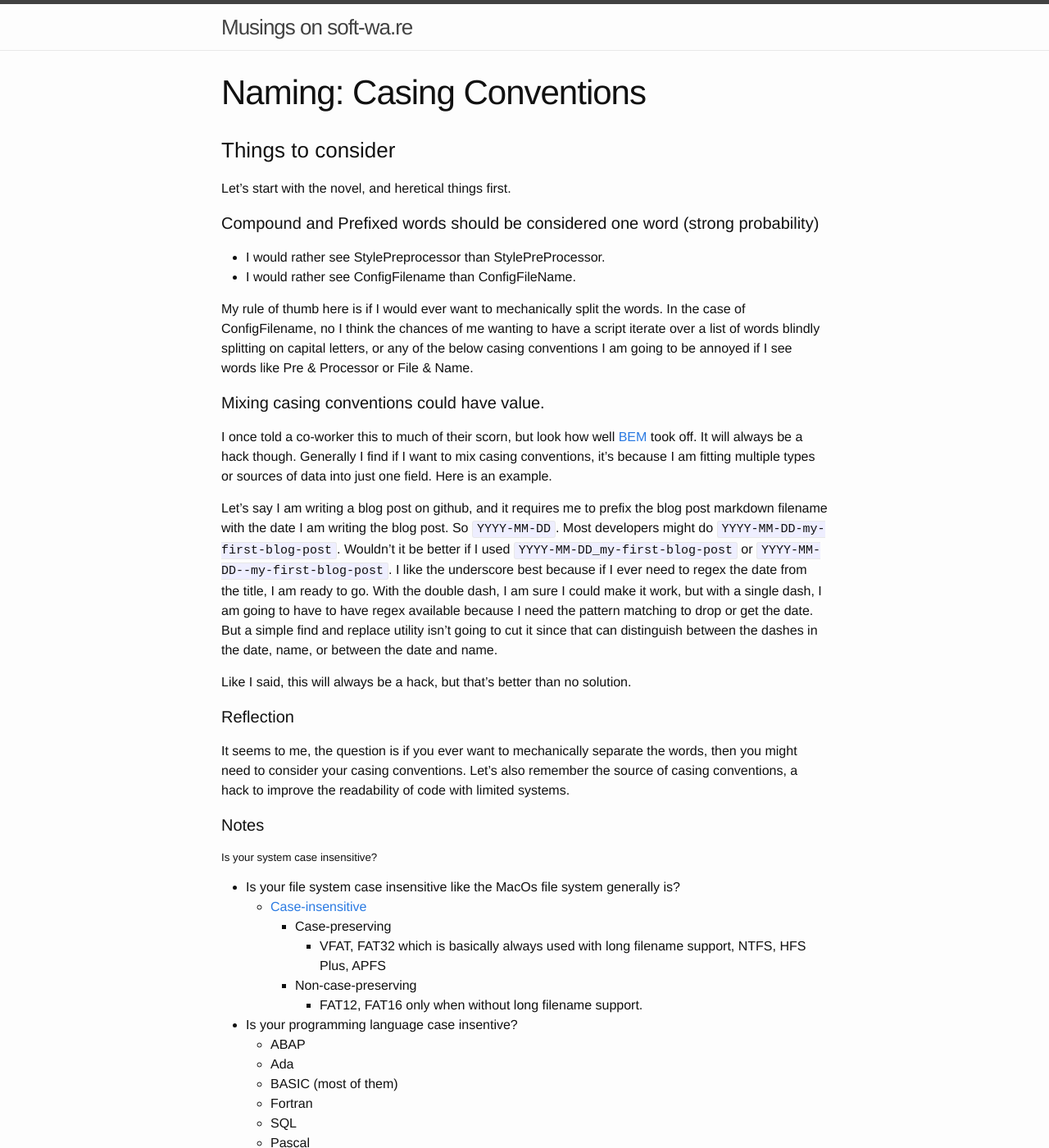
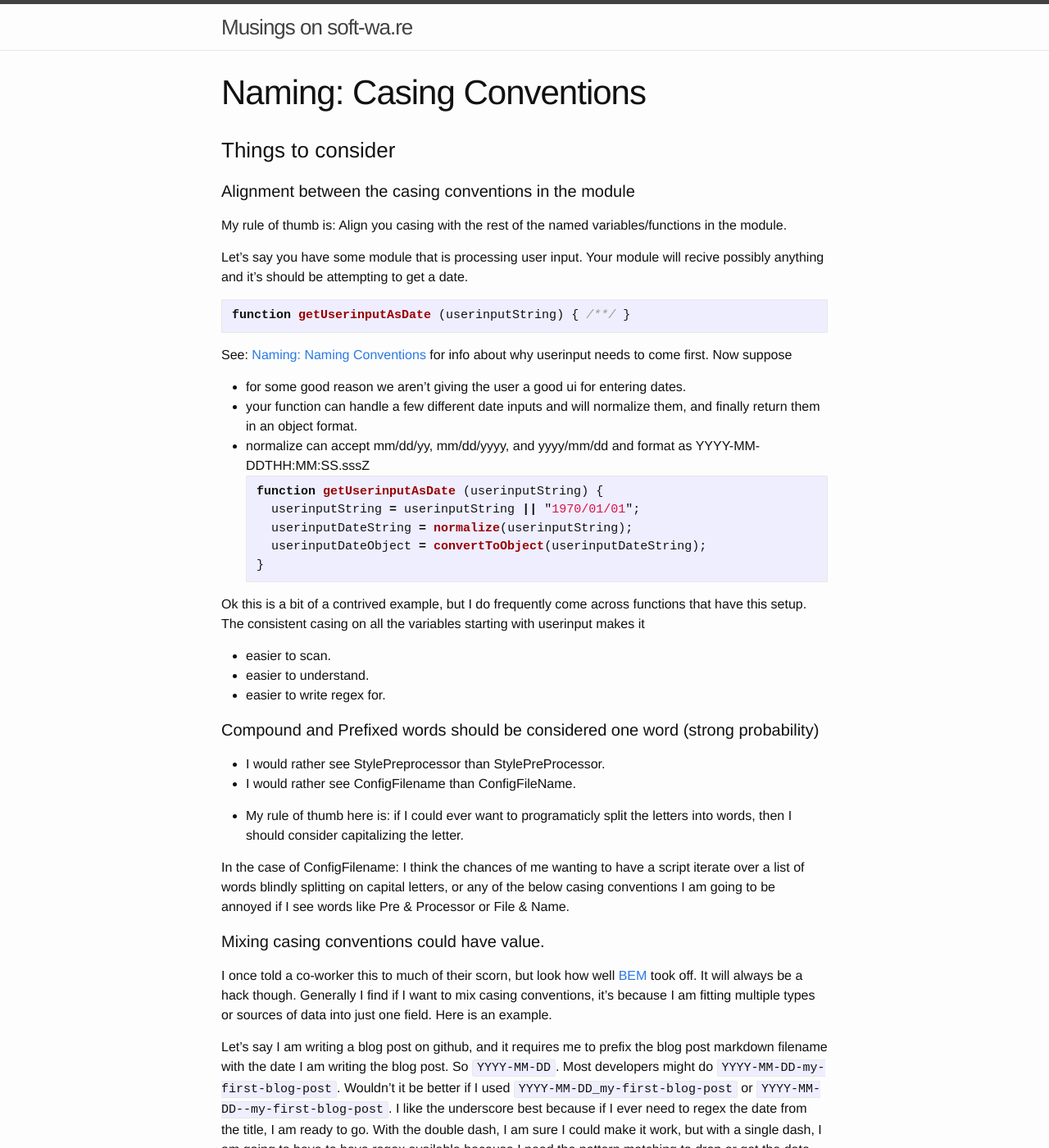
Before and after one commit to tbeckenhauer/tbeckenhauer.github.io, a Jekyll site: the page built from _style_guides/naming-casing-conventions.markdown, in a window 1280 px wide and 1400 px high. Shown: the whole window at 82% size. Built offline with Jekyll 4.4.1, drawn with Linux system fonts in a browser that asks for light colours.

Commit message:
update naming: casing conventions

````diff
--- a/_style_guides/naming-casing-conventions.markdown
+++ b/_style_guides/naming-casing-conventions.markdown
@@ -7,13 +7,38 @@ permalink: /Casing-conventions/
 
 ### Things to consider
 
-Let's start with the novel, and heretical things first.
+#### Alignment between the casing conventions in the module
+My rule of thumb is: Align you casing with the rest of the named variables/functions in the module.
+
+Let's say you have some module that is processing user input.  Your module will recive possibly anything and it's should be attempting to get a date.
+```javascript
+function getUserinputAsDate (userinputString) { /**/ }
+```
+See: [Naming: Naming Conventions](/naming-conventions) for info about why userinput needs to come first.
+Now suppose
+- for some good reason we aren't giving the user a good ui for entering dates.
+- your function can handle a few different date inputs and will normalize them, and finally return them in an object format.
+- normalize can accept mm/dd/yy, mm/dd/yyyy, and yyyy/mm/dd and format as YYYY-MM-DDTHH:MM:SS.sssZ
+```javascript
+function getUserinputAsDate (userinputString) {
+	userinputString = userinputString || "1970/01/01";
+	userinputDateString = normalize(userinputString);
+	userinputDateObject = convertToObject(userinputDateString);
+}
+```
+
+Ok this is a bit of a contrived example, but I do frequently come across functions that have this setup.  The consistent casing on all the variables starting with userinput makes it
+- easier to scan.
+- easier to understand.
+- easier to write regex for.
 
 #### Compound and Prefixed words should be considered one word (strong probability)
 - I would rather see StylePreprocessor than StylePreProcessor.
 - I would rather see ConfigFilename than ConfigFileName.
 
-My rule of thumb here is if I would ever want to mechanically split the words. In the case of ConfigFilename, no I think the chances of me wanting to have a script iterate over a list of words blindly splitting on capital letters, or any of the below casing conventions I am going to be annoyed if I see words like Pre & Processor or File & Name.
+- My rule of thumb here is: if I could ever want to programaticly split the letters into words, then I should consider capitalizing the letter.
+
+In the case of ConfigFilename: I think the chances of me wanting to have a script iterate over a list of words blindly splitting on capital letters, or any of the below casing conventions I am going to be annoyed if I see words like Pre & Processor or File & Name.
 
 #### Mixing casing conventions could have value.
 I once told a co-worker this to much of their scorn, but look how well [BEM](http://getbem.com/naming/) took off.  It will always be a hack though.  Generally I find if I want to mix casing conventions, it's because I am fitting multiple types or sources of data into just one field.  Here is an example.
````
